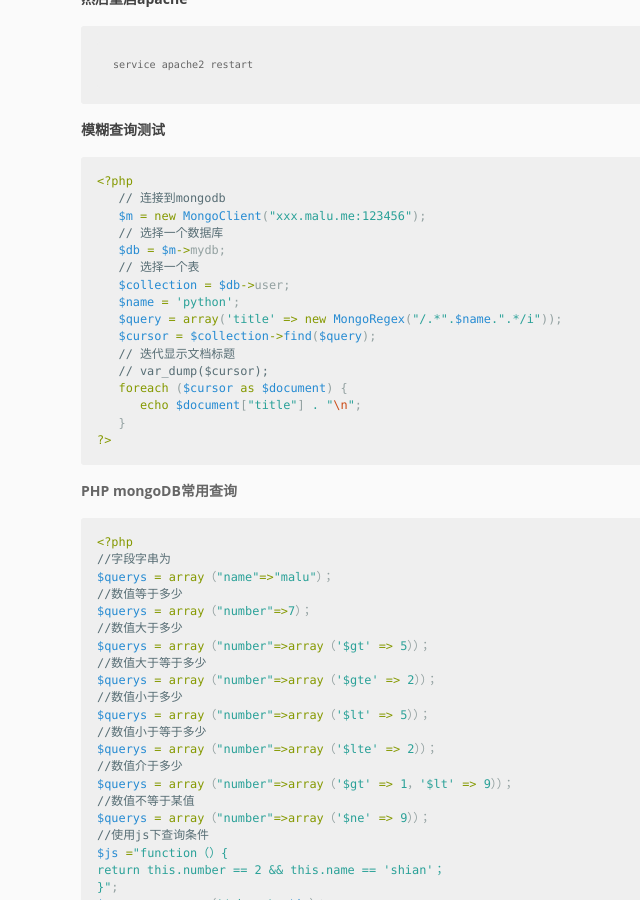
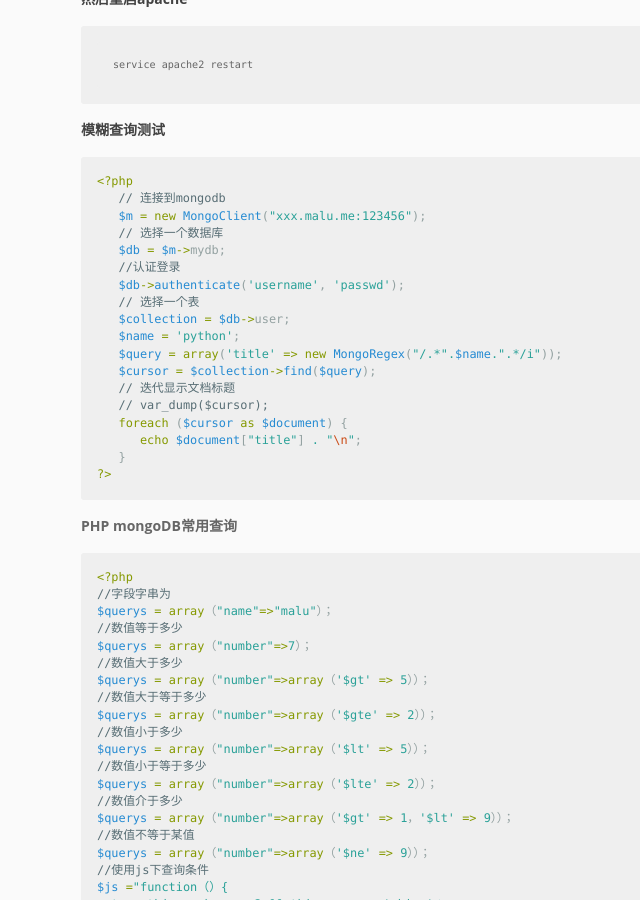
Before and after one commit to pingmalu/pingmalu.github.io, a Jekyll site: the page built from _posts/2016-03-29-PHP安装mongoDB扩展.md, in a window 1280 px wide and 900 px high, scrolled down 1162 px. Shown: the whole window, without its empty margins (119-759 px from the left). Built offline with Jekyll 4.4.1, drawn with Linux system fonts in a browser that asks for light colours.

Commit message:
php mongod auth

```diff
--- a/_posts/2016-03-29-PHP安装mongoDB扩展.md
+++ b/_posts/2016-03-29-PHP安装mongoDB扩展.md
@@ -43,6 +43,8 @@ title: PHP安装mongoDB扩展
    $m = new MongoClient("xxx.malu.me:123456");
    // 选择一个数据库
    $db = $m->mydb;
+   //认证登录
+   $db->authenticate('username', 'passwd');
    // 选择一个表
    $collection = $db->user;
    $name = 'python';
```
